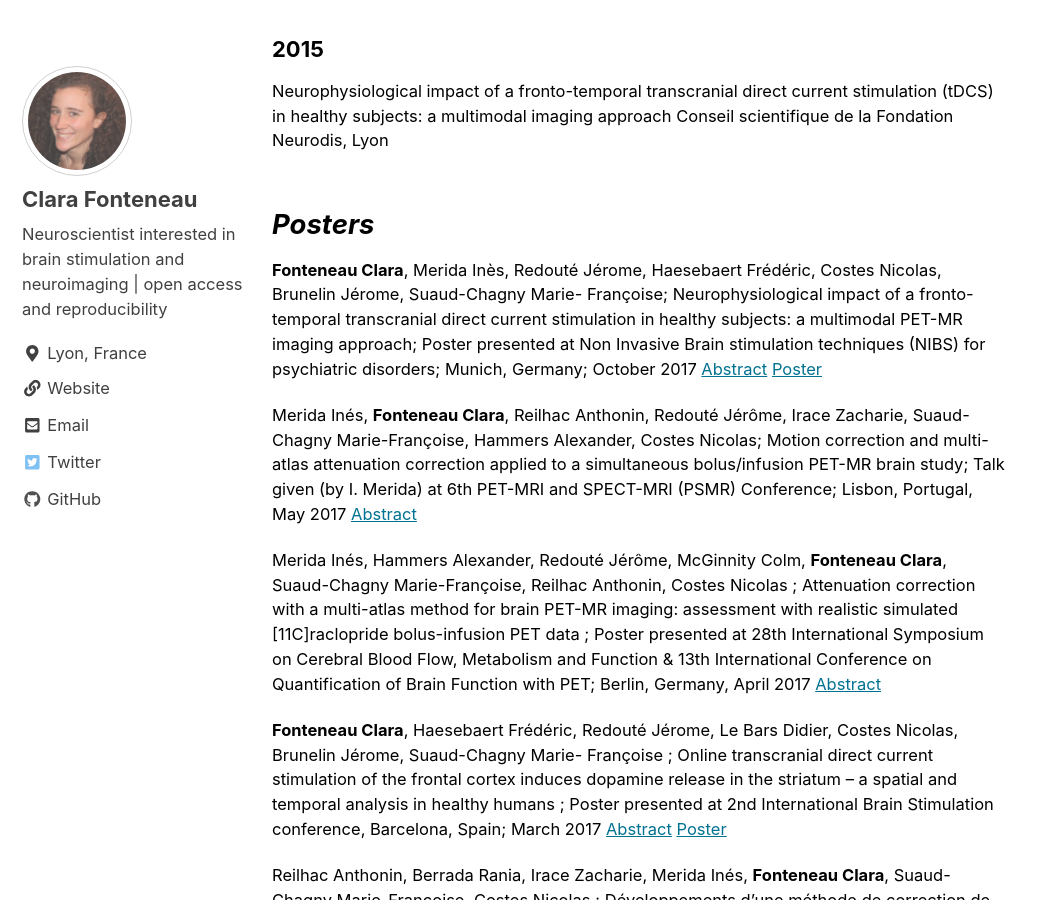
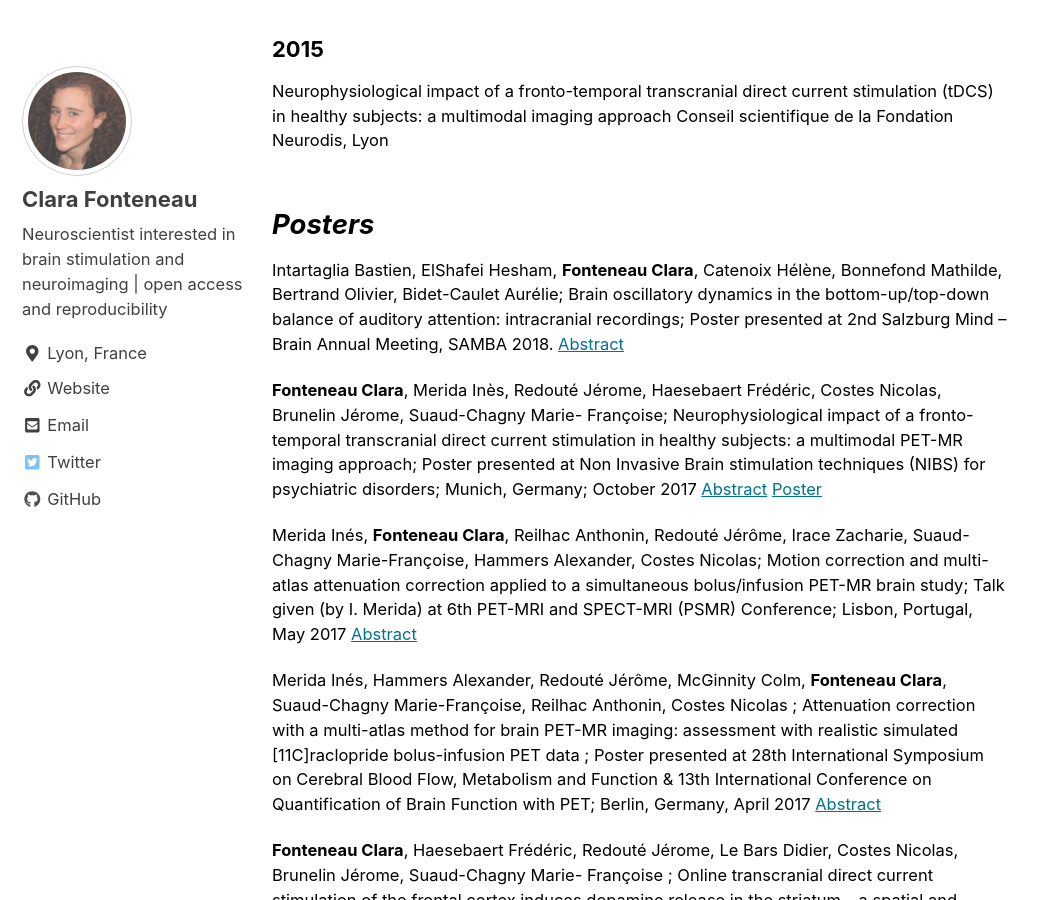
Before and after one commit to clarafonteneau/clarafonteneau.github.io, a Jekyll site: the page built from _pages/publications.md, in a window 1280 px wide and 900 px high, scrolled down 3256 px. Shown: the whole window, without its empty margins (0-1045 px from the left). Built offline with Jekyll 4.4.1, drawn with Linux system fonts in a browser that asks for light colours; nearby versions of some CDN libraries.

Commit message:
papers and CV updates

```diff
--- a/_pages/publications.md
+++ b/_pages/publications.md
@@ -66,6 +66,8 @@ Neurophysiological impact of a fronto-temporal transcranial direct current stimu
 Conseil scientifique de la Fondation Neurodis, Lyon
 
 ## ***<a name="posters"></a> Posters***
+Intartaglia Bastien, ElShafei Hesham, **Fonteneau Clara**, Catenoix Hélène, Bonnefond Mathilde, Bertrand Olivier, Bidet-Caulet Aurélie; Brain oscillatory dynamics in the bottom-up/top-down balance of auditory attention: intracranial recordings; Poster presented at 2nd Salzburg Mind – Brain Annual Meeting, SAMBA 2018. [Abstract](/Papers/2018_Abstract_AttAud_sEEG_SAMBA.pdf)
+
 **Fonteneau Clara**, Merida Inès, Redouté Jérome, Haesebaert Frédéric, Costes Nicolas, Brunelin Jérome, Suaud-Chagny Marie- Françoise; Neurophysiological impact of a fronto-temporal transcranial direct current stimulation in healthy subjects: a multimodal PET-MR imaging approach; Poster presented at Non Invasive Brain stimulation techniques (NIBS) for psychiatric disorders; Munich, Germany; October 2017 [Abstract](/Papers/2017_Abstract_COMBISTIM_ECBSP.pdf) [Poster](/Papers/2017_Poster_COMBISTIM_ECBSP.pdf)
 
 Merida Inés, **Fonteneau Clara**, Reilhac Anthonin, Redouté Jérôme, Irace Zacharie, Suaud-Chagny Marie-Françoise, Hammers Alexander, Costes Nicolas; Motion correction and multi-atlas attenuation correction applied to a simultaneous bolus/infusion PET-MR brain study; Talk given (by I. Merida) at 6th PET-MRI and SPECT-MRI (PSMR) Conference; Lisbon, Portugal, May 2017 [Abstract](/Papers/2017_Abstract_PSMR.pdf)
```
Also changed, not shown: 2 other files.
